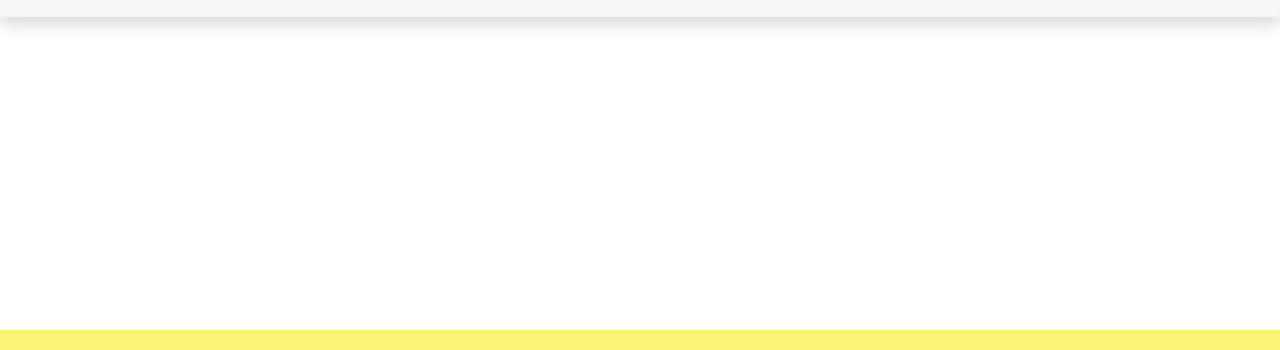
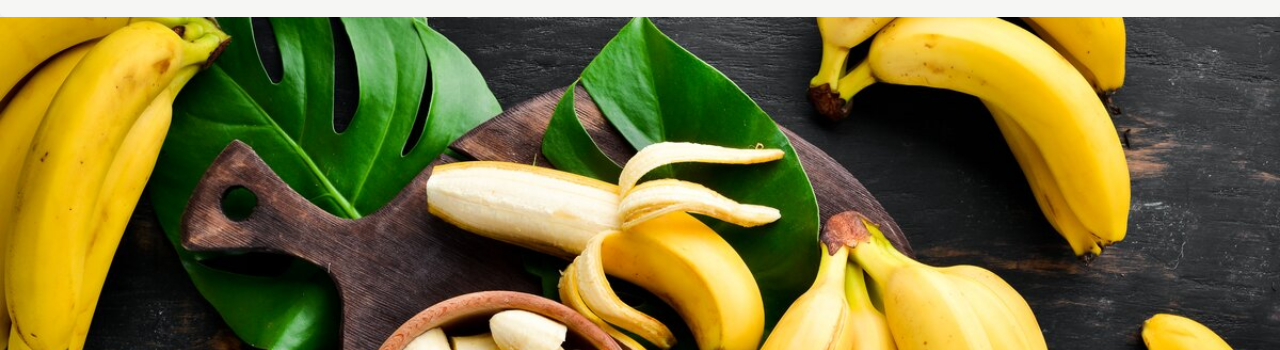
Before and after one commit to no074054/site, a website: page index2.html in a window 1280 px wide. Shown: the part 158-508 px from the top of the page. Drawn offline with nearby package versions, Linux system fonts and the light colour scheme.

Commit message:
Update index2.html

```diff
--- a/index2.html
+++ b/index2.html
@@ -43,7 +43,7 @@
 		</div>
 	</div>
 </div>
-<div class="row" class="header2_bg">
+<div class="row header2_bg">
 	<div class="col">
 		<div class="row bar_002">
 			<div class="col">
```
